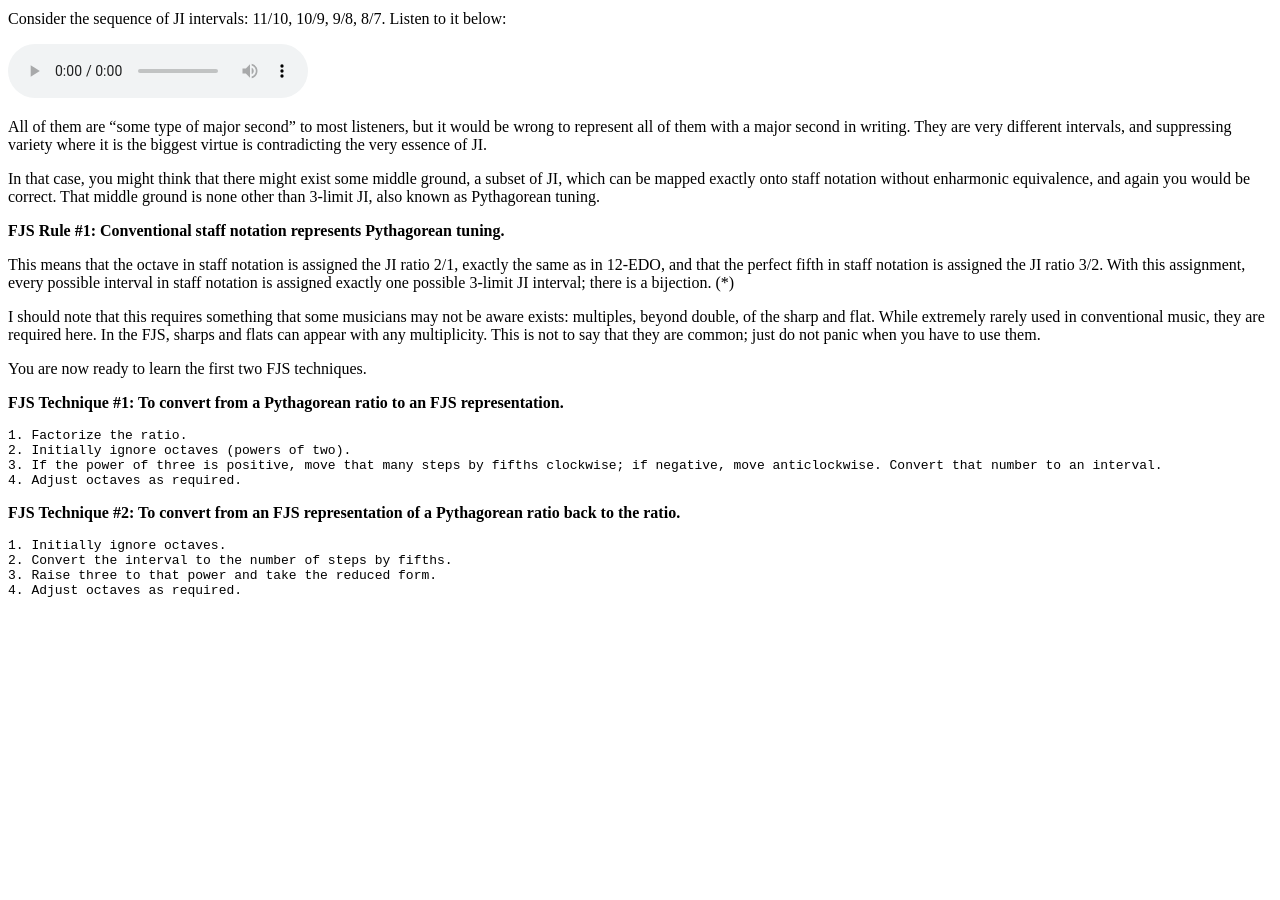
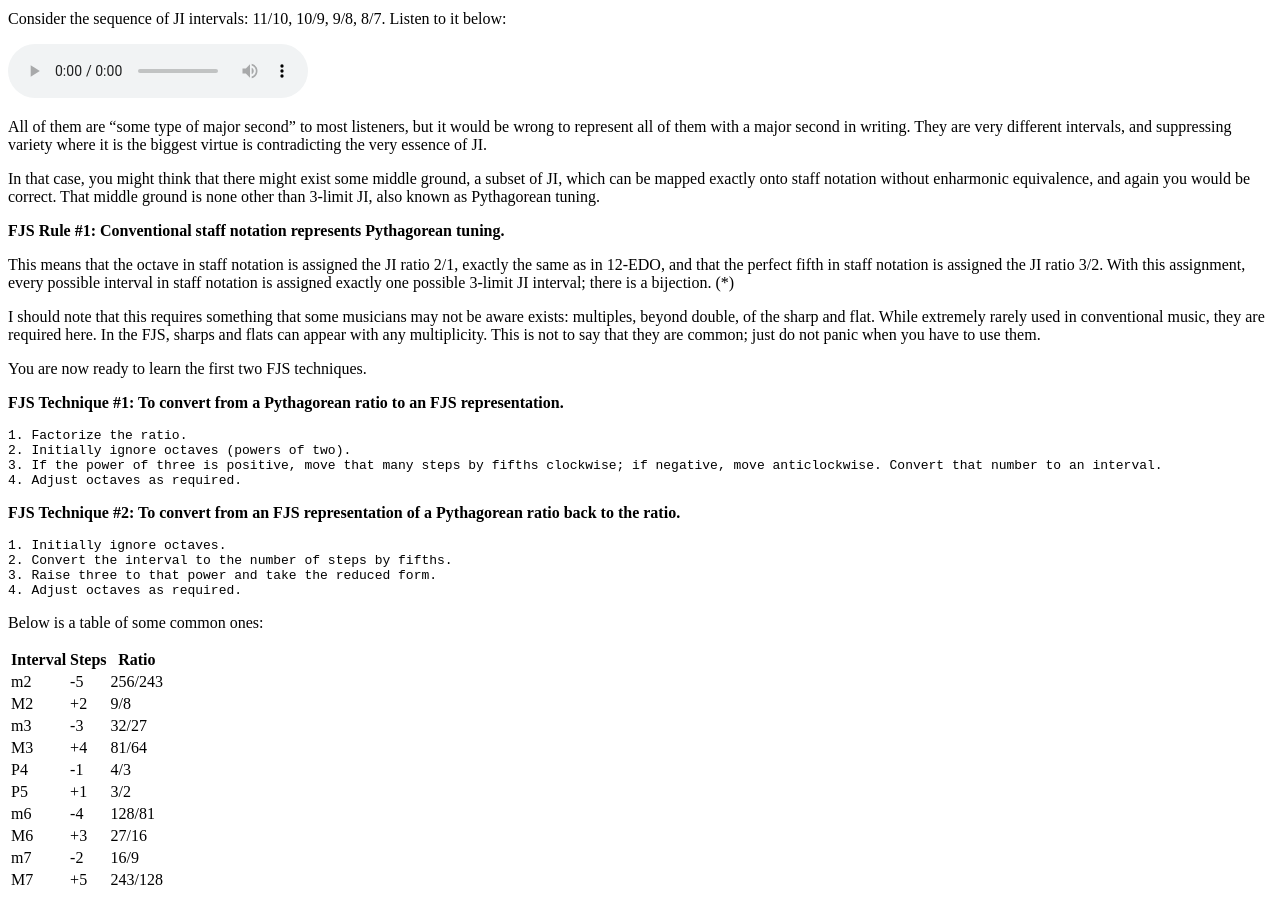
Before and after one commit to misotanni/misotanni.github.io, a Jekyll site: the page built from fjs/crash_en.md, in a window 1280 px wide and 900 px high, scrolled down 1204 px. Built offline with Jekyll 4.4.1, drawn with Linux system fonts in a browser that asks for light colours; our own code applies the rules of GitHub Pages for plain Markdown files; formulas are drawn with MathJax 3; before the commit the page ends 1815 px from its top, so only the background shows below that.

Commit message:
Update crash_en.md

```diff
--- a/fjs/crash_en.md
+++ b/fjs/crash_en.md
@@ -81,3 +81,18 @@ You are now ready to learn the first two FJS techniques.
 3. Raise three to that power and take the reduced form.
 4. Adjust octaves as required.
 ~~~
+
+Below is a table of some common ones:
+
+| Interval | Steps | Ratio   |
+|----------|-------|---------|
+| m2       | -5    | 256/243 |
+| M2       | +2    | 9/8     |
+| m3       | -3    | 32/27   |
+| M3       | +4    | 81/64   |
+| P4       | -1    | 4/3     |
+| P5       | +1    | 3/2     |
+| m6       | -4    | 128/81  |
+| M6       | +3    | 27/16   |
+| m7       | -2    | 16/9    |
+| M7       | +5    | 243/128 |
```
